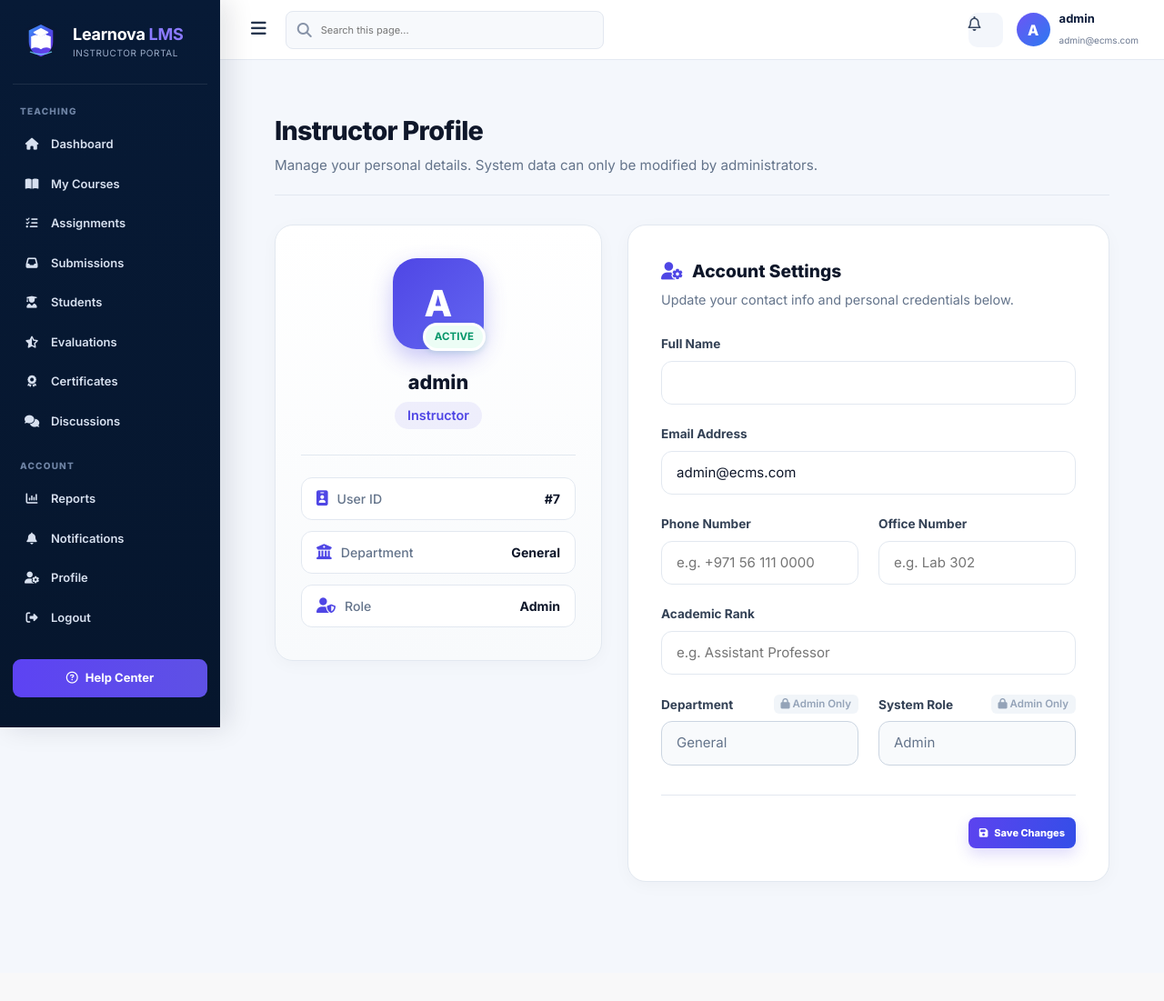
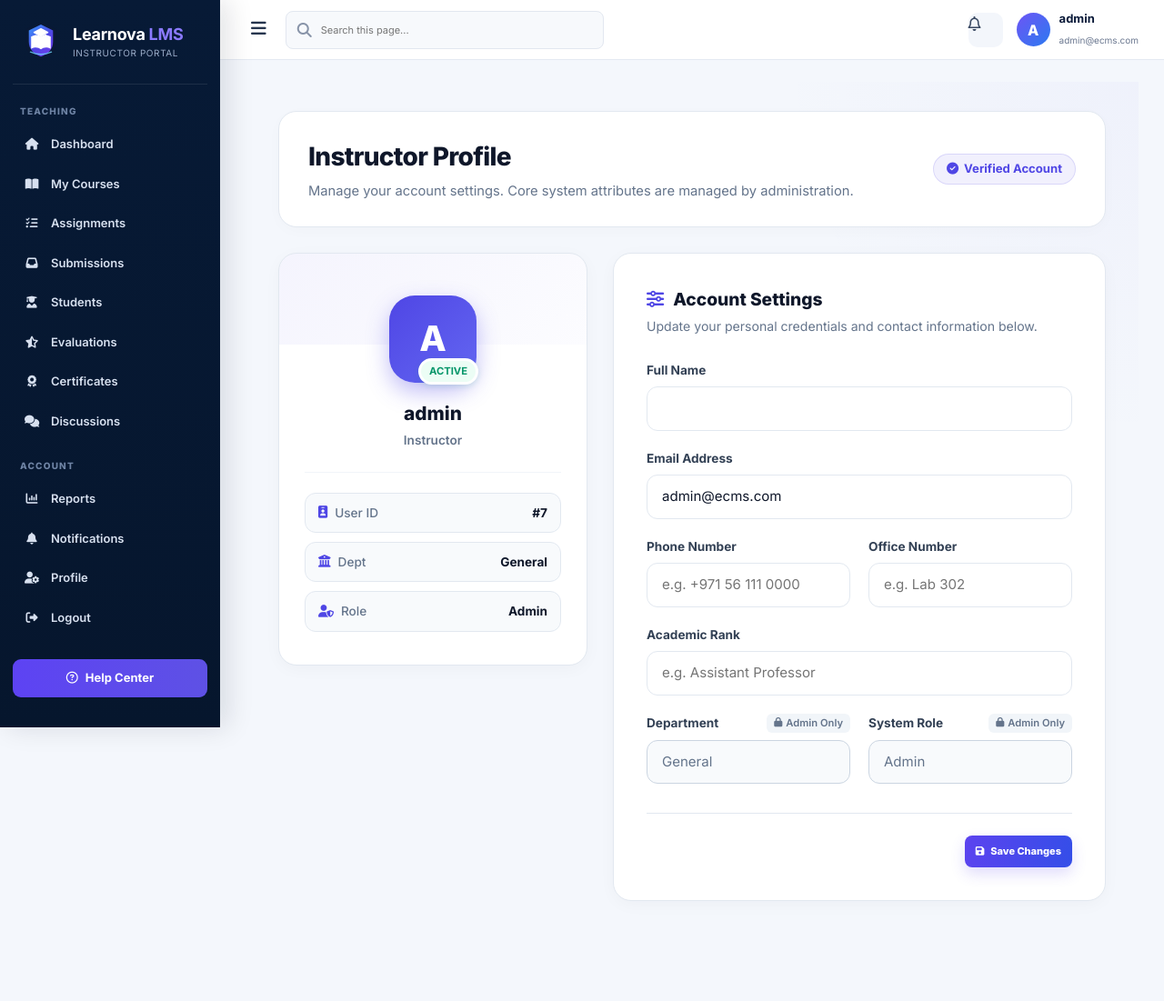
Before and after one commit to sanad-shat/Learnova-LMS-Platform, a Flask app: template ecms/app/templates/teacher/profile.html in a window 1280 px wide. Shown: the whole page at 91% size. Before the commit the page ends 970 px from the top, so only its background shows below. Run offline with Flask 3, Linux system fonts and the light colour scheme; the template is opened without the code that fills it: values that come from a table or form of the project are taken from there, others are empty; data comes from the database, SQL or seed files in the repository.

Commit message:
Update profile.html

```diff
--- a/ecms/app/templates/teacher/profile.html
+++ b/ecms/app/templates/teacher/profile.html
@@ -6,6 +6,7 @@
   :root {
     --primary: #4f46e5;
     --primary-hover: #4338ca;
+    --primary-gradient: linear-gradient(135deg, #4f46e5 0%, #6366f1 100%);
     --primary-soft: rgba(79, 70, 229, 0.08);
     --slate-900: #0f172a;
     --slate-800: #1e293b;
@@ -24,41 +25,58 @@
   .profile-page-shell {
     width: 100% !important;
     max-width: 100% !important;
-    padding: 32px 32px 60px !important;
+    padding: 32px 36px 70px !important;
     box-sizing: border-box;
     font-family: inherit;
+    background: radial-gradient(circle at top right, rgba(79, 70, 229, 0.03), transparent 400px);
   }
 
-  /* Header Section */
-  .profile-header-row {
-    margin-bottom: 32px;
-    padding-bottom: 20px;
-    border-bottom: 1px solid var(--slate-200);
+  /* Header Banner Style */
+  .profile-header-banner {
+    background: #ffffff;
+    border: 1px solid var(--slate-200);
+    border-radius: 20px;
+    padding: 28px 32px;
+    margin-bottom: 28px;
     display: flex;
     justify-content: space-between;
     align-items: center;
     flex-wrap: wrap;
     gap: 16px;
+    box-shadow: 0 4px 20px -4px rgba(15, 23, 42, 0.03);
   }
 
-  .profile-header-row h1 {
-    font-size: 1.8rem;
+  .profile-header-info h1 {
+    font-size: 1.75rem;
     font-weight: 800;
     color: var(--slate-900);
     letter-spacing: -0.025em;
     margin: 0 0 6px;
   }
 
-  .profile-header-row p {
-    font-size: 0.95rem;
+  .profile-header-info p {
+    font-size: 0.92rem;
     color: var(--slate-500);
     margin: 0;
+  }
+
+  .profile-header-badge {
+    background: var(--primary-soft);
+    color: var(--primary);
+    font-size: 0.82rem;
+    font-weight: 700;
+    padding: 6px 14px;
+    border-radius: 999px;
+    display: inline-flex;
+    align-items: center;
+    gap: 6px;
+    border: 1px solid rgba(79, 70, 229, 0.15);
   }
 
   /* Grid Layout */
   .profile-grid-layout {
     display: grid;
-    grid-template-columns: 360px 1fr;
+    grid-template-columns: 340px 1fr;
     gap: 28px;
     align-items: start;
     width: 100%;
@@ -79,28 +97,40 @@
   .profile-overview-card {
     padding: 36px 28px;
     text-align: center;
-    background: linear-gradient(180deg, #ffffff 0%, var(--slate-50) 100%);
+    position: relative;
+  }
+
+  .profile-overview-card::before {
+    content: '';
+    position: absolute;
+    top: 0;
+    left: 0;
+    right: 0;
+    height: 100px;
+    background: linear-gradient(135deg, rgba(79, 70, 229, 0.06), rgba(99, 102, 241, 0.02));
+    z-index: 0;
   }
 
   .profile-avatar-wrapper {
     position: relative;
-    width: 100px;
-    height: 100px;
-    margin: 0 auto 20px;
+    width: 96px;
+    height: 96px;
+    margin: 10px auto 18px;
+    z-index: 1;
   }
 
   .profile-avatar-box {
     width: 100%;
     height: 100%;
-    background: linear-gradient(135deg, var(--primary), #6366f1);
+    background: var(--primary-gradient);
     color: #ffffff;
-    font-size: 2.5rem;
+    font-size: 2.4rem;
     font-weight: 800;
-    border-radius: 26px;
+    border-radius: 28px;
     display: flex;
     align-items: center;
     justify-content: center;
-    box-shadow: 0 10px 25px rgba(79, 70, 229, 0.3);
+    box-shadow: 0 10px 25px rgba(79, 70, 229, 0.35);
   }
 
   .status-badge {
@@ -109,9 +139,9 @@
     right: -2px;
     background: var(--success-bg);
     color: var(--success-text);
-    font-size: 0.72rem;
+    font-size: 0.7rem;
     font-weight: 700;
-    padding: 4px 10px;
+    padding: 3px 9px;
     border-radius: 999px;
     border: 3px solid #ffffff;
     text-transform: uppercase;
@@ -119,55 +149,56 @@
   }
 
   .profile-name {
-    font-size: 1.35rem;
+    font-size: 1.3rem;
     font-weight: 800;
     color: var(--slate-900);
-    margin: 0 0 6px;
+    margin: 0 0 4px;
+    position: relative;
+    z-index: 1;
   }
 
   .profile-role-tag {
-    font-size: 0.9rem;
+    font-size: 0.85rem;
     font-weight: 600;
-    color: var(--primary);
-    margin: 0 0 28px;
-    background: var(--primary-soft);
-    display: inline-block;
-    padding: 4px 14px;
-    border-radius: 999px;
+    color: var(--slate-500);
+    margin: 0 0 24px;
+    position: relative;
+    z-index: 1;
   }
 
   .profile-meta-list {
     display: flex;
     flex-direction: column;
-    gap: 12px;
-    border-top: 1px solid var(--slate-200);
-    padding-top: 24px;
+    gap: 10px;
+    border-top: 1px solid var(--slate-100);
+    padding-top: 22px;
     text-align: left;
+    position: relative;
+    z-index: 1;
   }
 
   .profile-meta-item {
     display: flex;
     align-items: center;
     justify-content: space-between;
-    font-size: 0.88rem;
+    font-size: 0.85rem;
     color: var(--slate-700);
-    background: #ffffff;
+    background: var(--slate-50);
     border: 1px solid var(--slate-200);
-    padding: 12px 16px;
+    padding: 11px 14px;
     border-radius: 12px;
   }
 
   .profile-meta-item .meta-label {
     display: flex;
     align-items: center;
-    gap: 10px;
+    gap: 8px;
     color: var(--slate-500);
     font-weight: 500;
   }
 
   .profile-meta-item .meta-label i {
     color: var(--primary);
-    font-size: 1.05rem;
   }
 
   .profile-meta-item .meta-val {
@@ -184,14 +215,14 @@
     font-size: 1.2rem;
     font-weight: 800;
     color: var(--slate-900);
-    margin: 0 0 6px;
+    margin: 0 0 4px;
     display: flex;
     align-items: center;
     gap: 10px;
   }
 
   .form-card-subtitle {
-    font-size: 0.9rem;
+    font-size: 0.88rem;
     color: var(--slate-500);
     margin: 0 0 28px;
   }
@@ -199,7 +230,7 @@
   .form-grid-2 {
     display: grid;
     grid-template-columns: repeat(2, 1fr);
-    gap: 22px;
+    gap: 20px;
     margin-bottom: 24px;
   }
 
@@ -223,12 +254,15 @@
   }
 
   .form-label .lock-hint {
-    font-size: 0.72rem;
+    font-size: 0.7rem;
     font-weight: 600;
-    color: var(--slate-400);
+    color: var(--slate-500);
     background: var(--slate-100);
     padding: 2px 8px;
     border-radius: 6px;
+    display: inline-flex;
+    align-items: center;
+    gap: 4px;
   }
 
   .form-control {
@@ -249,7 +283,7 @@
     box-shadow: 0 0 0 4px var(--primary-soft);
   }
 
-  /* الحقول المغلقة (Read-only / Locked fields) */
+  /* Locked / Readonly fields */
   .form-control[readonly], .form-control:disabled {
     background: var(--lock-bg);
     border-color: var(--lock-border);
@@ -266,7 +300,7 @@
   }
 
   .btn-save-profile {
-    background: var(--primary);
+    background: var(--primary-gradient);
     color: #ffffff;
     font-size: 0.95rem;
     font-weight: 700;
@@ -282,9 +316,8 @@
   }
 
   .btn-save-profile:hover {
-    background: var(--primary-hover);
     transform: translateY(-2px);
-    box-shadow: 0 6px 20px rgba(79, 70, 229, 0.4);
+    box-shadow: 0 6px 20px rgba(79, 70, 229, 0.45);
   }
 
   /* Responsive Design */
@@ -307,22 +340,26 @@
     .profile-form-card {
       padding: 22px;
     }
-    .profile-overview-card {
-      padding: 24px 20px;
+    .profile-header-banner {
+      padding: 20px;
     }
   }
 </style>
 
 <div class="profile-page-shell">
-  <div class="profile-header-row">
-    <div>
+  <!-- شريط العنوان الاحترافي -->
+  <div class="profile-header-banner">
+    <div class="profile-header-info">
       <h1>Instructor Profile</h1>
-      <p>Manage your personal details. System data can only be modified by administrators.</p>
+      <p>Manage your account settings. Core system attributes are managed by administration.</p>
+    </div>
+    <div class="profile-header-badge">
+      <i class="fa-solid fa-circle-check"></i> Verified Account
     </div>
   </div>
 
   <div class="profile-grid-layout">
-    <!-- بطاقة المعاينة الجانبية -->
+    <!-- بطاقة المعاينة الجانبية الأنيقة -->
     <div class="profile-card profile-overview-card">
       <div class="profile-avatar-wrapper">
         <div class="profile-avatar-box">
@@ -343,7 +380,7 @@
         </div>
         <div class="profile-meta-item">
           <span class="meta-label">
-            <i class="fa-solid fa-building-columns"></i> Department
+            <i class="fa-solid fa-building-columns"></i> Dept
           </span>
           <span class="meta-val">{{ teacher.department or 'General' }}</span>
         </div>
@@ -356,17 +393,17 @@
       </div>
     </div>
 
-    <!-- نموذج التعديل (مع حقول مغلقة وحقول قابلة للتعديل) -->
+    <!-- نموذج التعديل المتقدم -->
     <div class="profile-card profile-form-card">
       <h3 class="form-card-title">
-        <i class="fa-solid fa-user-gear" style="color: var(--primary);"></i> Account Settings
+        <i class="fa-solid fa-sliders" style="color: var(--primary);"></i> Account Settings
       </h3>
-      <p class="form-card-subtitle">Update your contact info and personal credentials below.</p>
+      <p class="form-card-subtitle">Update your personal credentials and contact information below.</p>
 
       <form method="POST" action="{{ url_for('teachers.profile', teacher_id=teacher.id) }}">
         <div class="form-grid-2">
 
-          <!-- الحقول القابلة للتعديل من المدرس -->
+          <!-- الحقول القابلة للتعديل بحرية -->
           <div class="form-group full-width">
             <label class="form-label" for="name_person">Full Name</label>
             <input type="text" id="name_person" name="name_person" class="form-control"
@@ -397,11 +434,11 @@
                    value="{{ teacher.academic_rank or '' }}" placeholder="e.g. Assistant Professor">
           </div>
 
-          <!-- الحقول المغلقة (مخصصة للـ Admin فقط ولا تعدل من هنا) -->
+          <!-- الحقول المغلقة (للقراءة فقط - Admin Only) -->
           <div class="form-group">
             <label class="form-label">
               Department
-              <span class="lock-hint"><i class="fa-solid fa-lock"></i> Admin Only</span>
+              <span class="lock-hint"><i class="fa-solid fa-lock" style="font-size: 0.65rem;"></i> Admin Only</span>
             </label>
             <input type="text" class="form-control" value="{{ teacher.department or 'General' }}" readonly disabled>
           </div>
@@ -409,7 +446,7 @@
           <div class="form-group">
             <label class="form-label">
               System Role
-              <span class="lock-hint"><i class="fa-solid fa-lock"></i> Admin Only</span>
+              <span class="lock-hint"><i class="fa-solid fa-lock" style="font-size: 0.65rem;"></i> Admin Only</span>
             </label>
             <input type="text" class="form-control" value="{{ teacher.role | capitalize }}" readonly disabled>
           </div>
```
